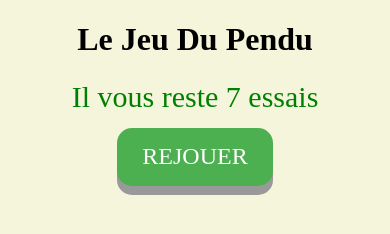
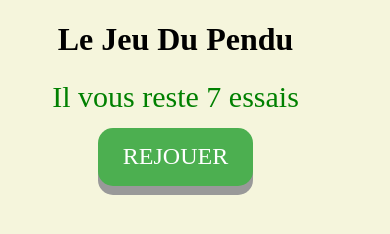
Before and after one commit to SlimChi/pendu.JS, a website built with Parcel: page index.html in a window 390 px wide. Built offline with nearby package versions, Linux system fonts and the light colour scheme.

Commit message:
Update pendu.css
Signed-off-by: SlimChi <97294010+SlimChi@users.noreply.github.com>

```diff
--- a/css/pendu.css
+++ b/css/pendu.css
@@ -1,6 +1,8 @@
 body{
-  margin: auto;
+  margin:auto;
   background-color: beige;
+
+  width: 700px;
 }
 
 #clavier input {
@@ -25,7 +27,9 @@ h1 {
   letter-spacing : 10px;
 
 }
-
+.clavier{
+  height: auto;
+}
 #nbrEssai img {
   width: 350px;
   display: block;
@@ -45,10 +49,7 @@ h1 {
   text-align: center;
 }
 
-.clavier {
 
-
-}
 
 #rejouer {
   display: inline-block;
@@ -74,8 +75,10 @@ h1 {
   box-shadow: 0 5px #666;
   transform: translateY(4px);
 }
-@media  screen and (max-width: 350px, max-height:350) {
-  .container {
-    width:400px ;
-    height:360px
-  }
+
+@media  screen and (max-width: 769px )  {
+body{
+width: 90%;
+}
+
+}
```
